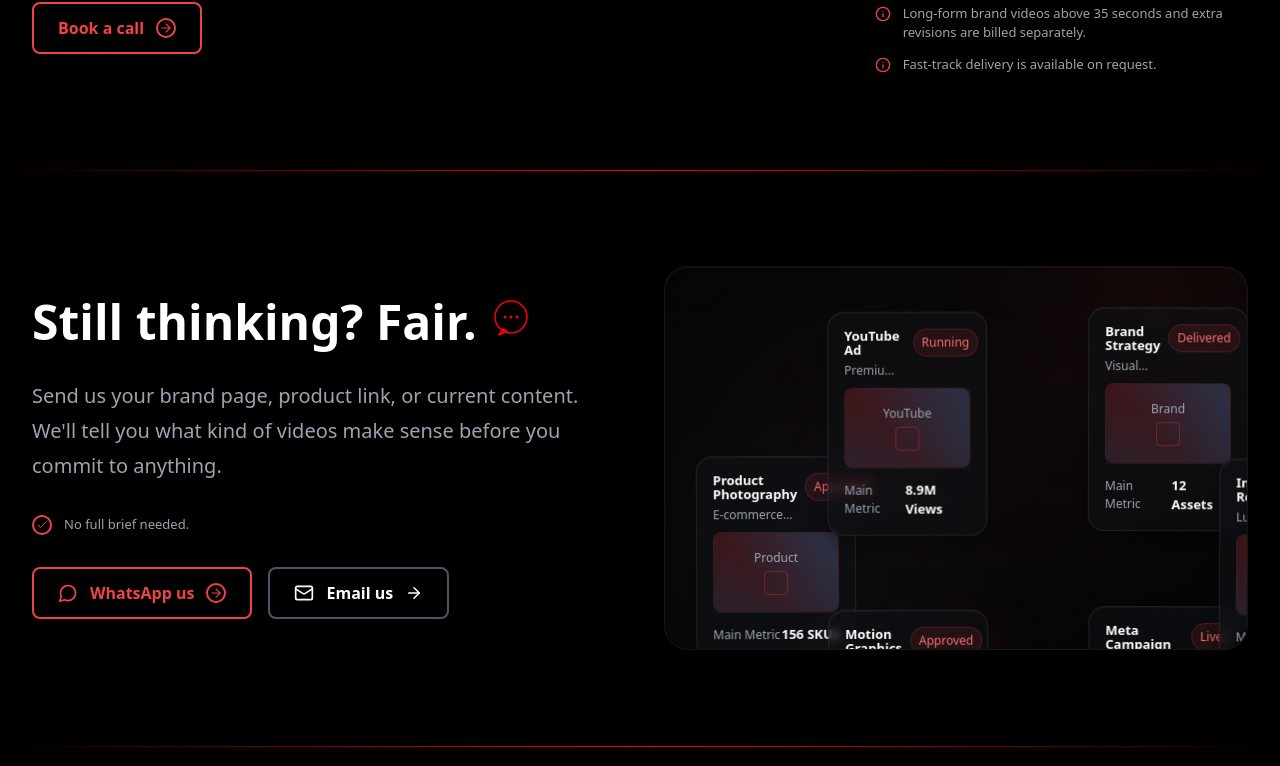
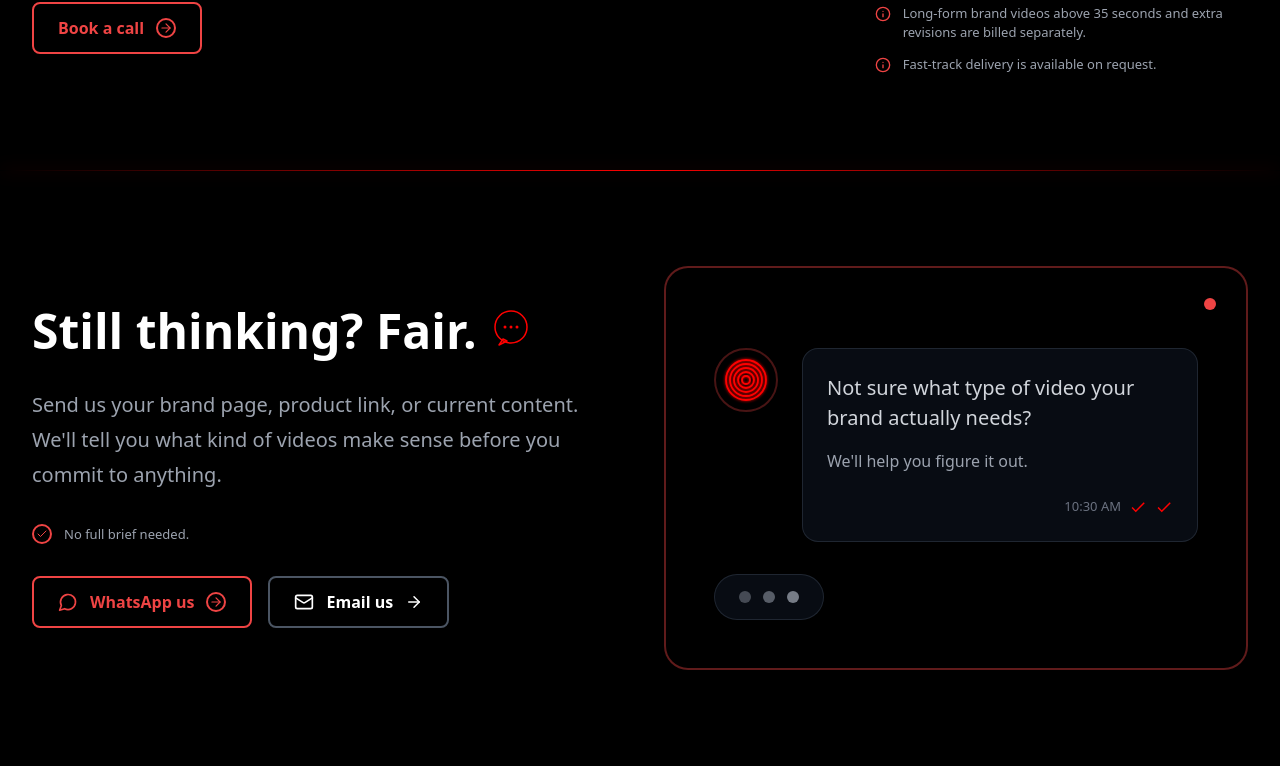
Before and after one commit to Ag-Mitali/spiral-up, a Next.js app: page / in a window 1280 px wide. Shown: the part 4491-5257 px from the top of the page. Built offline with nearby package versions, Linux system fonts and the light colour scheme.

Commit message:
Remove Creative Asset Orbit - revert FinalCTA to original chat mockup

```diff
--- a/components/sections/FinalCTA.tsx
+++ b/components/sections/FinalCTA.tsx
@@ -2,7 +2,6 @@
 
 import { motion } from 'framer-motion'
 import { ArrowRight, MessageCircle, Mail, Check } from 'lucide-react'
-import CreativeAssetOrbit from '@/components/CreativeAssetOrbit'
 
 export default function FinalCTA() {
   return (
@@ -97,7 +96,7 @@ export default function FinalCTA() {
             </motion.div>
           </motion.div>
 
-          {/* Right Column - Creative Asset Orbit */}
+          {/* Right Column - Chat Bubble */}
           <motion.div
             initial={{ opacity: 0, x: 50 }}
             whileInView={{ opacity: 1, x: 0 }}
@@ -105,8 +104,83 @@ export default function FinalCTA() {
             transition={{ delay: 0.2, duration: 0.6 }}
             className="flex justify-center lg:justify-end"
           >
-            <div className="relative w-full lg:h-96">
-              <CreativeAssetOrbit />
+            <div className="relative w-full">
+              {/* Main chat container */}
+              <div className="bg-black border-2 border-red-500/40 rounded-3xl p-8 sm:p-12 space-y-6 sm:space-y-8 aspect-square lg:aspect-auto lg:min-h-80">
+                {/* Red dot in corner */}
+                <div className="absolute top-6 right-6 sm:top-8 sm:right-8 w-3 h-3 bg-red-500 rounded-full" />
+
+                {/* Message Box */}
+                <div className="flex gap-6">
+                  {/* Spiral icon - 5 concentric circles */}
+                  <div className="w-16 h-16 rounded-full border-2 border-red-500/30 flex items-center justify-center flex-shrink-0 relative">
+                    <svg width="48" height="48" viewBox="0 0 48 48" fill="none" xmlns="http://www.w3.org/2000/svg">
+                      <defs>
+                        <filter id="spiralGlow">
+                          <feGaussianBlur stdDeviation="1.5" result="coloredBlur"/>
+                          <feMerge>
+                            <feMergeNode in="coloredBlur"/>
+                            <feMergeNode in="SourceGraphic"/>
+                          </feMerge>
+                        </filter>
+                      </defs>
+                      {/* Circle 1 - Outermost */}
+                      <circle cx="24" cy="24" r="20" stroke="#ff0000" strokeWidth="1.8" fill="none" filter="url(#spiralGlow)"/>
+                      {/* Circle 2 */}
+                      <circle cx="24" cy="24" r="16" stroke="#ff0000" strokeWidth="1.8" fill="none" filter="url(#spiralGlow)"/>
+                      {/* Circle 3 */}
+                      <circle cx="24" cy="24" r="12" stroke="#ff0000" strokeWidth="1.8" fill="none" filter="url(#spiralGlow)"/>
+                      {/* Circle 4 */}
+                      <circle cx="24" cy="24" r="8" stroke="#ff0000" strokeWidth="1.8" fill="none" filter="url(#spiralGlow)"/>
+                      {/* Circle 5 - Innermost */}
+                      <circle cx="24" cy="24" r="4" stroke="#ff0000" strokeWidth="1.8" fill="none" filter="url(#spiralGlow)"/>
+                    </svg>
+                  </div>
+
+                  {/* Message bubble */}
+                  <div className="flex-1 bg-gray-900/50 border border-gray-700/50 rounded-2xl p-6">
+                    <p className="text-lg text-gray-300 mb-4">
+                      Not sure what type of video your brand actually needs?
+                    </p>
+                    <p className="text-base text-gray-400 mb-6">
+                      We'll help you figure it out.
+                    </p>
+
+                    {/* Timestamp with checkmarks */}
+                    <div className="flex items-center justify-end gap-2">
+                      <span className="text-sm text-gray-500">10:30 AM</span>
+                      <svg width="18" height="18" viewBox="0 0 24 24" fill="none" xmlns="http://www.w3.org/2000/svg">
+                        <path d="M9 16.17L4.83 12l-1.42 1.41L9 19 21 7l-1.41-1.41L9 16.17z" fill="#ff0000"/>
+                      </svg>
+                      <svg width="18" height="18" viewBox="0 0 24 24" fill="none" xmlns="http://www.w3.org/2000/svg">
+                        <path d="M9 16.17L4.83 12l-1.42 1.41L9 19 21 7l-1.41-1.41L9 16.17z" fill="#ff0000"/>
+                      </svg>
+                    </div>
+                  </div>
+                </div>
+
+                {/* Typing indicator box */}
+                <div className="flex gap-6">
+                  {/* Typing dots in dark box - no empty space */}
+                  <div className="bg-gray-900/50 border border-gray-700/50 rounded-full px-6 py-4 flex gap-3 justify-center w-fit">
+                    <motion.div
+                      animate={{ opacity: [0.4, 1, 0.4] }}
+                      transition={{ duration: 1.4, repeat: Infinity }}
+                      className="w-3 h-3 bg-gray-400 rounded-full"
+                    />
+                    <motion.div
+                      animate={{ opacity: [0.4, 1, 0.4] }}
+                      transition={{ duration: 1.4, repeat: Infinity, delay: 0.2 }}
+                      className="w-3 h-3 bg-gray-400 rounded-full"
+                    />
+                    <motion.div
+                      animate={{ opacity: [0.4, 1, 0.4] }}
+                      transition={{ duration: 1.4, repeat: Infinity, delay: 0.4 }}
+                      className="w-3 h-3 bg-gray-400 rounded-full"
+                    />
+                  </div>
+                </div>
+              </div>
             </div>
           </motion.div>
         </div>
```
